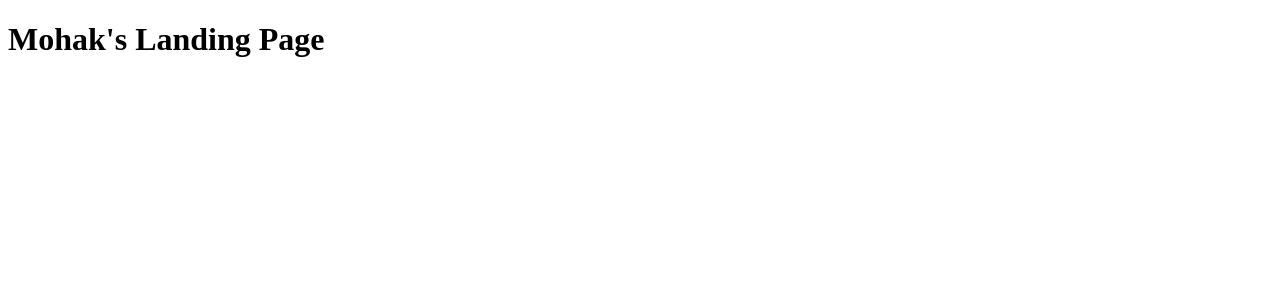
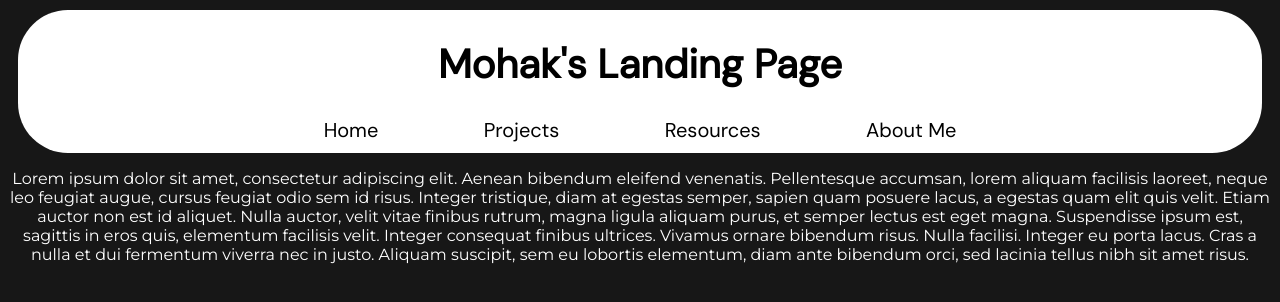
Before and after one commit to MohakB3/landing-page, a plain HTML site: page index.html in a window 1280 px wide. Drawn offline with Linux system fonts and the light colour scheme.

Commit message:
Added Basic Navigation
Self-Explainatory

```diff
--- a/index.html
+++ b/index.html
@@ -7,9 +7,22 @@
         <meta name="description" content="">
         <meta name="viewport" content="width=device-width, initial-scale=1">
         <link rel="stylesheet" href="stylesheet.css">
+        <link rel="preconnect" href="https://fonts.googleapis.com">
+        <link rel="preconnect" href="https://fonts.gstatic.com" crossorigin>
+        <link href="https://fonts.googleapis.com/css2?family=DM+Sans&family=Roboto:wght@100&display=swap" rel="stylesheet">
+        <link href="https://fonts.googleapis.com/css2?family=Montserrat&display=swap" rel="stylesheet">
+
     </head>
     <body>
-        <h1>Mohak's Landing Page</h1>
+        <div class="header">
+            <h1>Mohak's Landing Page</h1>
+            <a href="index.html">Home</a>
+            <a href="index.html">Projects</a>
+            <a href="index.html">Resources</a>
+            <a href="index.html">About Me</a>
+        </div>
+
+        <p id="text">Lorem ipsum dolor sit amet, consectetur adipiscing elit. Aenean bibendum eleifend venenatis. Pellentesque accumsan, lorem aliquam facilisis laoreet, neque leo feugiat augue, cursus feugiat odio sem id risus. Integer tristique, diam at egestas semper, sapien quam posuere lacus, a egestas quam elit quis velit. Etiam auctor non est id aliquet. Nulla auctor, velit vitae finibus rutrum, magna ligula aliquam purus, et semper lectus est eget magna. Suspendisse ipsum est, sagittis in eros quis, elementum facilisis velit. Integer consequat finibus ultrices. Vivamus ornare bibendum risus. Nulla facilisi. Integer eu porta lacus. Cras a nulla et dui fermentum viverra nec in justo. Aliquam suscipit, sem eu lobortis elementum, diam ante bibendum orci, sed lacinia tellus nibh sit amet risus.</p>
         <script src="" async defer></script>
     </body>
 </html>
--- a/stylesheet.css
+++ b/stylesheet.css
@@ -0,0 +1,53 @@
+.header {
+    text-align: center;
+    color: black;
+    font-family: 'DM Sans', sans-serif;
+    font-size: 20px;
+    background: white;
+    padding-top: 1px;
+    padding-bottom: 10px;
+    margin-top: 10px;
+    margin-left: 10px;
+    margin-right: 10px;
+    border-radius: 50px;
+}
+
+.header a:link {
+    color: inherit;
+    text-decoration: none;
+    padding-left: 50px;
+    padding-right: 50px;
+}
+
+.header a:visited{
+    color: inherit;
+    text-decoration: none;
+    padding-left: 50px;
+    padding-right: 50px;
+}
+
+.header a:hover {
+    color: #BDBDBD;
+    background-color: black;
+    padding: 10px;
+    text-decoration: none;
+    padding-left: 50px;
+    padding-right: 50px;
+}
+
+.header a:active {
+    color: inherit;
+    text-decoration: none;
+    padding-left: 50px;
+    padding-right: 50px;
+}
+
+#text {
+    font-family: 'Montserrat', sans-serif;
+    text-align: center;
+}
+
+body {
+    background-color: #171717;
+    color: white;
+}
```
